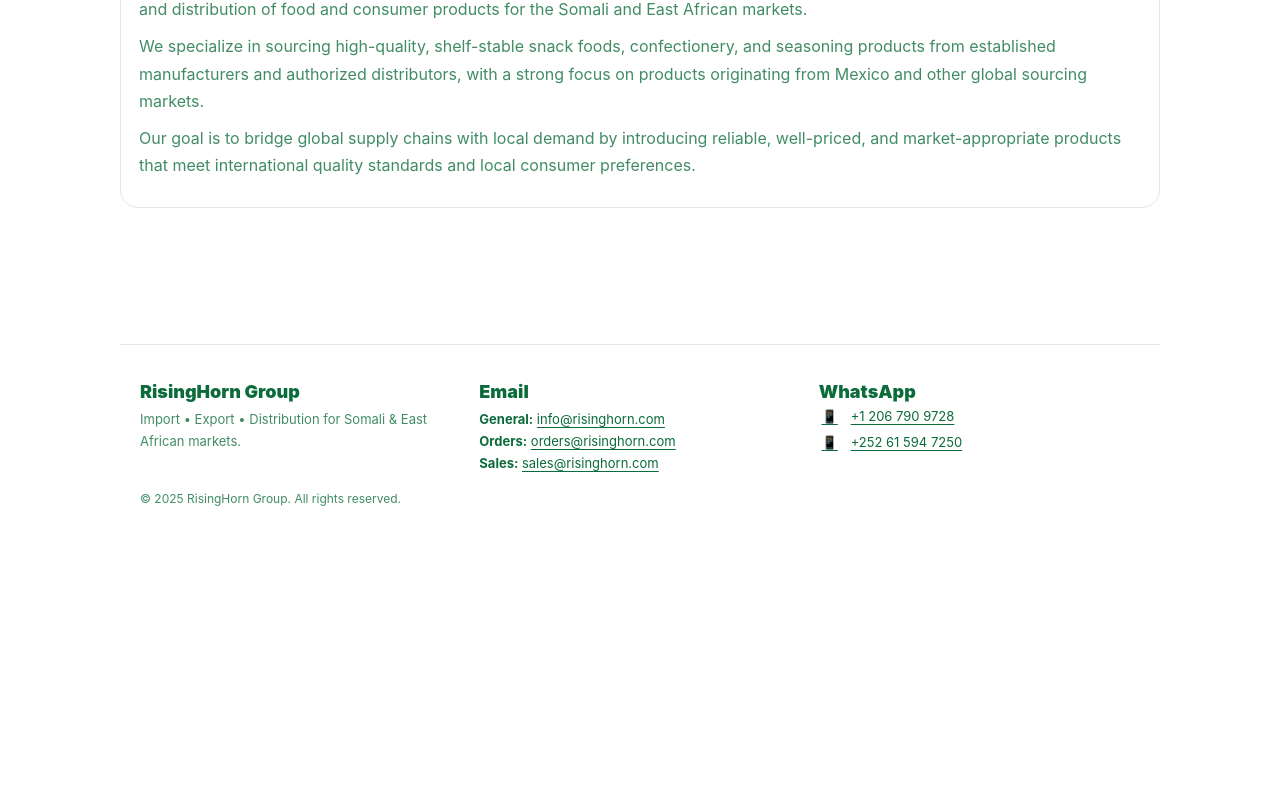
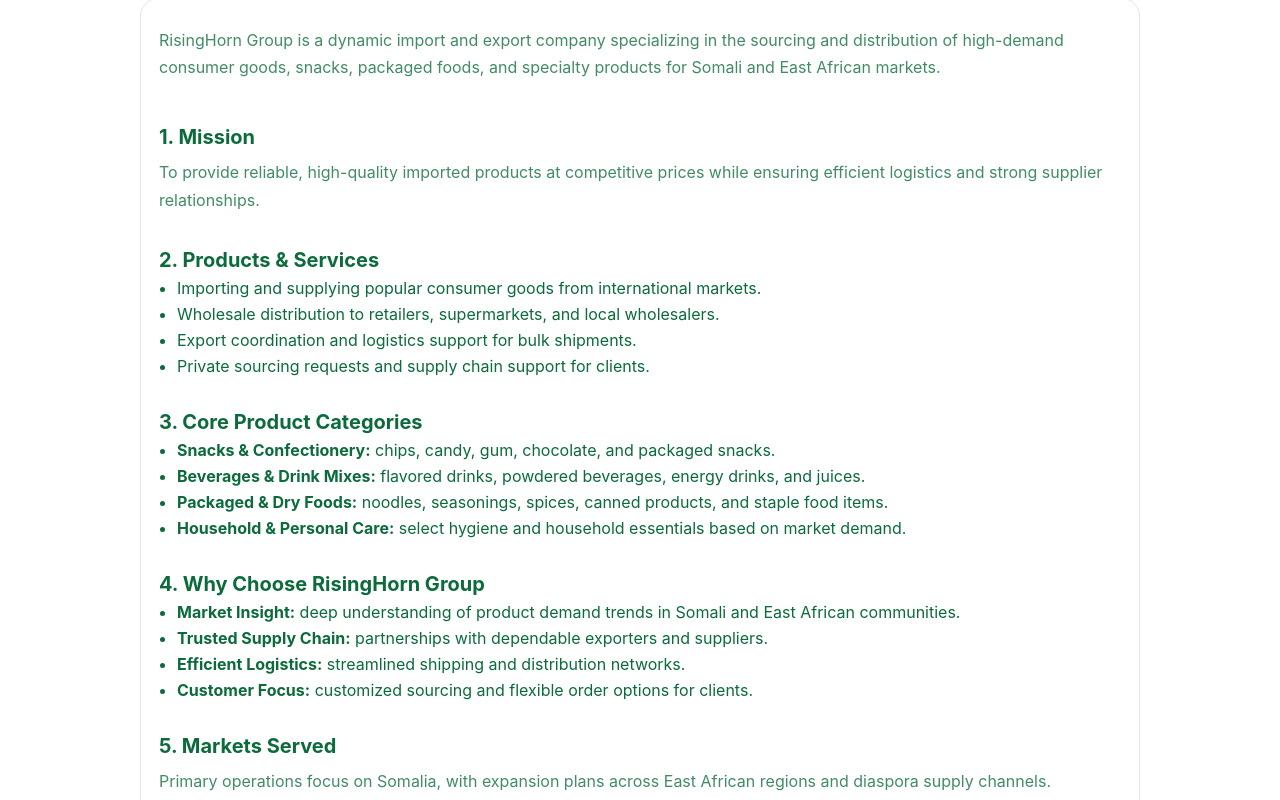
Before and after one commit to noor7me/RisingHornGroup, a Next.js app: page /about in a window 1280 px wide. Shown: the part 300-1100 px from the top of the page. Before the commit the page ends 883 px from the top, so only its background shows below. Built offline with nearby package versions, Linux system fonts and the light colour scheme.

Commit message:
profile page updated

```diff
--- a/app/about/page.tsx
+++ b/app/about/page.tsx
@@ -2,26 +2,100 @@
 
 export default function AboutPage() {
   return (
-    <>
+    <main className="container">
       <h1 className="h1">About</h1>
 
-      <Section title="Company Profile">
-        <div className="card">
+      <Section title="Company Profile" subtitle="Import • Export • Distribution for Somali & East African markets">
+        <div className="card" style={{ display: "grid", gap: 14 }}>
           <p className="p">
-            Rising Horn Group is an international trading company registered in Somalia and the United States,
-            focused on the import, export, and distribution of food and consumer products for the Somali and East African markets.
+            RisingHorn Group is a dynamic import and export company specializing in the sourcing and distribution of
+            high-demand consumer goods, snacks, packaged foods, and specialty products for Somali and East African
+            markets.
           </p>
-          <p className="p">
-            We specialize in sourcing high-quality, shelf-stable snack foods, confectionery, and seasoning products
-            from established manufacturers and authorized distributors, with a strong focus on products originating from Mexico
-            and other global sourcing markets.
-          </p>
-          <p className="p">
-            Our goal is to bridge global supply chains with local demand by introducing reliable, well-priced, and market-appropriate
-            products that meet international quality standards and local consumer preferences.
-          </p>
+
+          <div>
+            <h3 style={{ marginBottom: 6, fontSize: 20 }}>
+              1. Mission
+            </h3>
+            <p className="p" style={{ marginBottom: 0 }}>
+              To provide reliable, high-quality imported products at competitive prices while ensuring efficient
+              logistics and strong supplier relationships.
+            </p>
+          </div>
+
+          <div>
+            <h3 style={{ marginBottom: 6, fontSize: 20 }}>
+              2. Products &amp; Services
+            </h3>
+            <ul style={{ margin: 0, paddingLeft: 18, display: "grid", gap: 6 }}>
+              <li>Importing and supplying popular consumer goods from international markets.</li>
+              <li>Wholesale distribution to retailers, supermarkets, and local wholesalers.</li>
+              <li>Export coordination and logistics support for bulk shipments.</li>
+              <li>Private sourcing requests and supply chain support for clients.</li>
+            </ul>
+          </div>
+
+          <div>
+            <h3 style={{ marginBottom: 6, fontSize: 20 }}>
+              3. Core Product Categories
+            </h3>
+            <ul style={{ margin: 0, paddingLeft: 18, display: "grid", gap: 6 }}>
+              <li>
+                <b>Snacks &amp; Confectionery:</b> chips, candy, gum, chocolate, and packaged snacks.
+              </li>
+              <li>
+                <b>Beverages &amp; Drink Mixes:</b> flavored drinks, powdered beverages, energy drinks, and juices.
+              </li>
+              <li>
+                <b>Packaged &amp; Dry Foods:</b> noodles, seasonings, spices, canned products, and staple food items.
+              </li>
+              <li>
+                <b>Household &amp; Personal Care:</b> select hygiene and household essentials based on market demand.
+              </li>
+            </ul>
+          </div>
+
+          <div>
+            <h3 style={{ marginBottom: 6, fontSize: 20 }}>
+              4. Why Choose RisingHorn Group
+            </h3>
+            <ul style={{ margin: 0, paddingLeft: 18, display: "grid", gap: 6 }}>
+              <li>
+                <b>Market Insight:</b> deep understanding of product demand trends in Somali and East African
+                communities.
+              </li>
+              <li>
+                <b>Trusted Supply Chain:</b> partnerships with dependable exporters and suppliers.
+              </li>
+              <li>
+                <b>Efficient Logistics:</b> streamlined shipping and distribution networks.
+              </li>
+              <li>
+                <b>Customer Focus:</b> customized sourcing and flexible order options for clients.
+              </li>
+            </ul>
+          </div>
+
+          <div>
+            <h3 style={{ marginBottom: 6, fontSize: 20 }}>
+              5. Markets Served
+            </h3>
+            <p className="p" style={{ marginBottom: 0 }}>
+              Primary operations focus on Somalia, with expansion plans across East African regions and diaspora supply
+              channels.
+            </p>
+          </div>
+
+          <div>
+            <h3 style={{ marginBottom: 6, fontSize: 20 }}>
+              6. Contact
+            </h3>
+            <p className="p" style={{ marginBottom: 0 }}>
+              For product inquiries, partnership opportunities, or wholesale orders, please contact RisingHorn Group.
+            </p>
+          </div>
         </div>
       </Section>
-    </>
+    </main>
   );
 }
```
